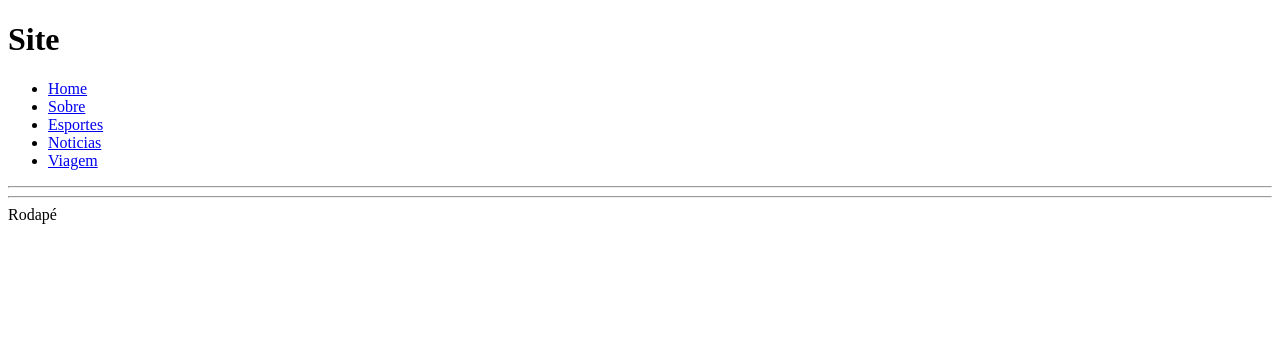
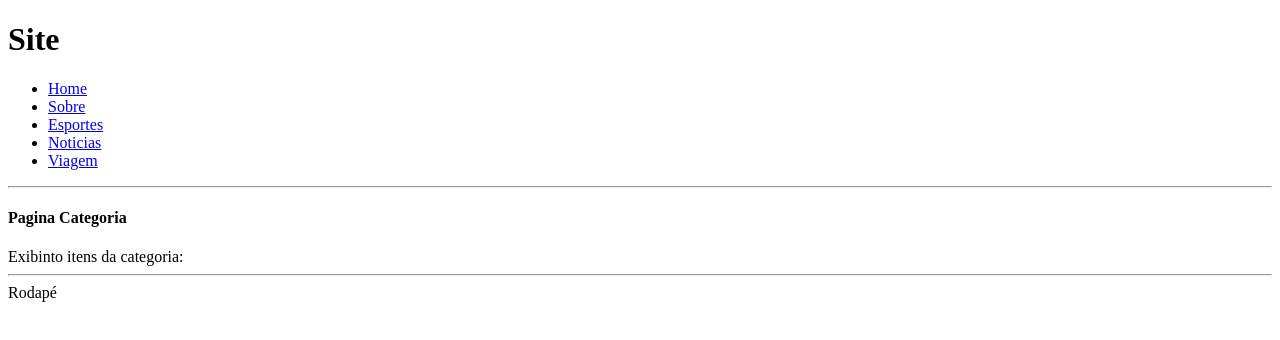
Before and after one commit to HenriqueACF/React-Js-Studies, a React (Create React App) app in the folder react1/: page /categoria in a window 1280 px wide. Shown: the top 340 px of the page. Built offline with nearby package versions, Linux system fonts and the light colour scheme.

Commit message:
query string

```diff
--- a/react1/src/App.js
+++ b/react1/src/App.js
@@ -336,13 +336,13 @@ function App(){
                             <Link to='/sobre'>Sobre</Link>
                         </li>
                         <li>
-                            <Link to='/categoria/esportes'>Esportes</Link>
+                            <Link to='/categoria?tipo=esportes'>Esportes</Link>
                         </li>
                         <li>
-                            <Link to='/categoria/noticias'>Noticias</Link>
+                            <Link to='/categoria?tipo=noticias'>Noticias</Link>
                         </li>
                         <li>
-                            <Link to='/categoria/viagem'>Viagem</Link>
+                            <Link to='/categoria?tipo=viagem'>Viagem</Link>
                         </li>
                     </ul>
                 </nav>
@@ -358,7 +358,11 @@ function App(){
                     <About/>
                 </Route>
 
-                <Route path='/categoria/:cat'>
+                {/* <Route path='/categoria/:cat'>
+                    <Categoria/>
+                </Route> */}
+                {/* QUERY STRING */}
+                <Route path='/categoria'>
                     <Categoria/>
                 </Route>
             </Switch>
--- a/react1/src/pages/Categoria.js
+++ b/react1/src/pages/Categoria.js
@@ -1,9 +1,16 @@
 import React from 'react';
-import {useParams} from 'react-router-dom';
+import {useParams, useLocation} from 'react-router-dom';
+
+function useQuery(){
+    return new URLSearchParams(useLocation().search);
+}
 
 function Categoria(){
 
-    let {cat} = useParams();
+    // let {cat} = useParams();
+
+    let query = useQuery();
+    let cat = query.get('tipo');
 
     return(
         <div>
```
